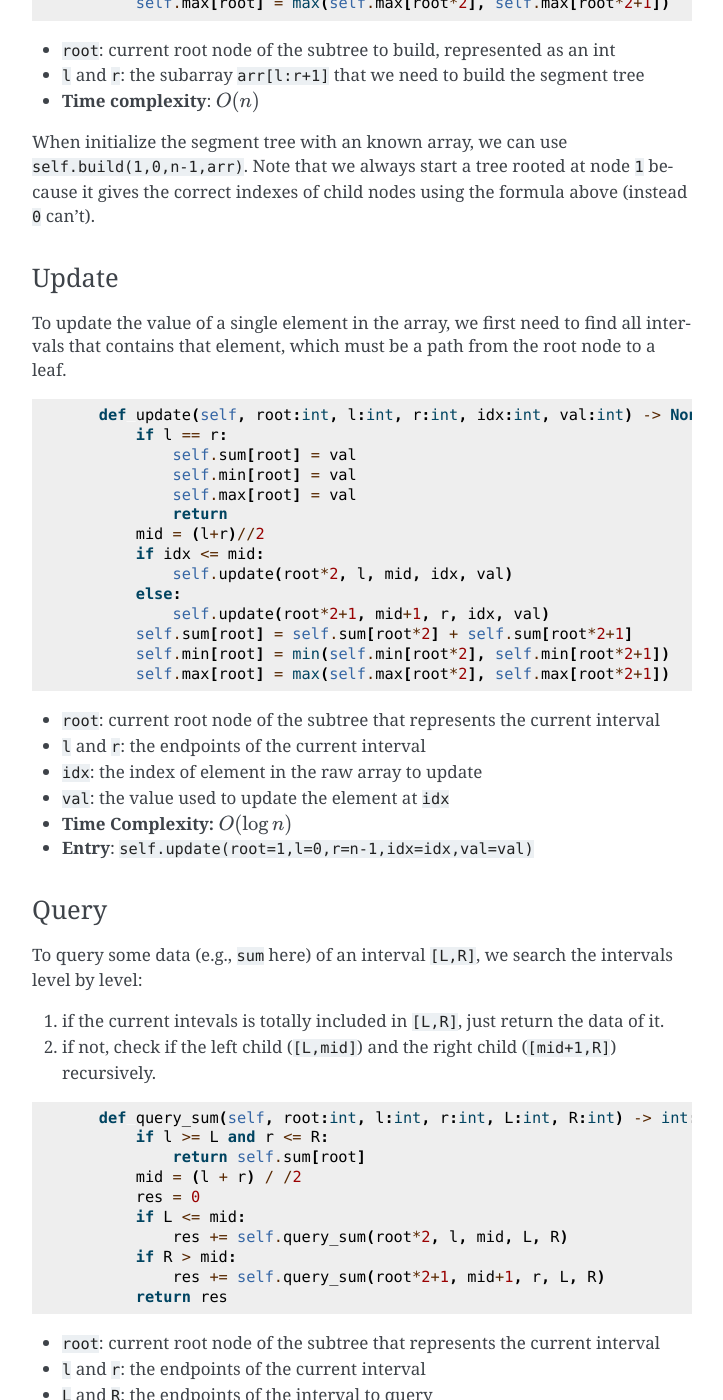
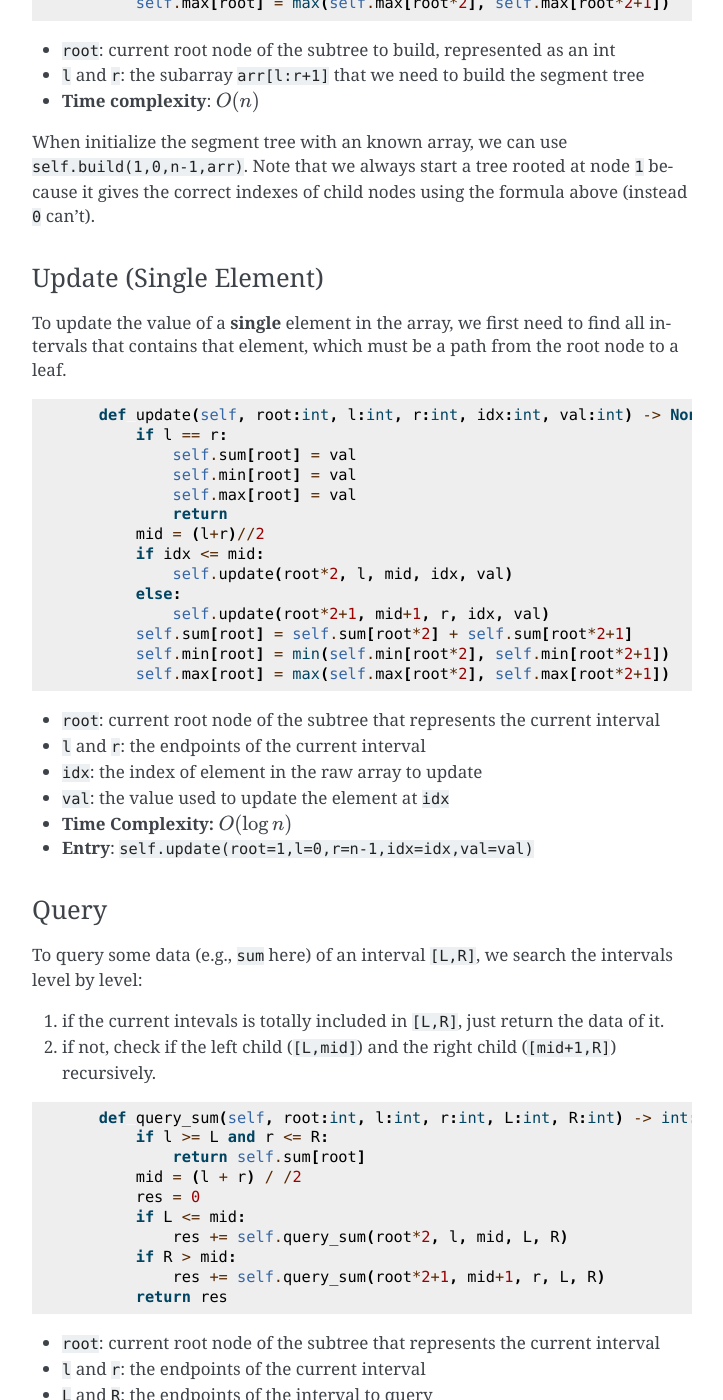
Before and after one commit to li-xin-yi/lctemplates, a Sphinx documentation site: the page built from docs/source/segtree.md, in a window 1280 px wide and 1400 px high, scrolled down 3846 px. Shown: the whole window, without its empty margins (388-1111 px from the left). Built offline with Sphinx 7.4.7, drawn with Linux system fonts in a browser that asks for light colours; cross-references to code outside the pages are shown as plain code; some of the changed text lies outside the part shown.

Commit message:
Update segtree.md

`````diff
--- a/docs/source/segtree.md
+++ b/docs/source/segtree.md
@@ -10,7 +10,7 @@
 - In opposite, if we only keep every single element for each index (every `A[i]`), in other words, `n` intervals of length 1, as what a built-in array exactly does, we only require $O(n)$ space to build them and $O(1)$ to update any single element. But the time cost for each query of interval data increases to $O(n)$.
 - ...
 
-Yes, as you see, this is a **trade-off** between **space and time**, as well as a **trade-off** between **construction**, the following **updates**, and **queries**. A [segment tree](https://en.wikipedia.org/wiki/Segment_tree) is designed to balance those costs and break the dilemma, which offers better performance to build the array quickly and supports **numerous** times of both *update* and *query* operations.
+Yes, as you see, this is a **trade-off** between **space and time**, as well as a **trade-off** between **construction**, the following **updates**, and **queries**. A [segment tree](https://en.wikipedia.org/wiki/Segment_tree) is designed to balance those costs and break the dilemma, which offers better performance to build the array quickly and supports **numerous** times of both _update_ and _query_ operations.
 
 We build a segment tree from an array by recursively dividing every subarray `[left,right]` into two smaller subarrays as `[left,mid]` and `[mid+1,right]`, where `mid=(left+right)//2`. Every subarray `[left,right]` is represented as a TreeNode, with left child `[left,mid]` and right child `[mid+1,right]`. For example, assume we have an array `A` initialized as:
 
@@ -24,9 +24,9 @@
 
 We see that we create `2n-1` TreeNodes for different subarrays. The **leaf** nodes are used to store **single** elements (interval `[i,i]`). For each query or update request, we go through a [post-order DFS](https://en.wikipedia.org/wiki/Tree_traversal#Post-order,_LRN) from the root of the entire tree (the array `[0,n-1]`). For example, in the case above, every `sum` value for each TreeNode is calculated by adding the `sum` of two child nodes. Therefore, whenever we request to update a single element `A[i]` contained in either child node, we must first traverse to any TreeNode that includes this index `i` and then go to one of its children. After any child node is modified, the `sum` of the parent node must also be re-calculated by adding the two updated `sum`s of its children.
 
-````{note}
+```{note}
 Even though each node in the picture is depicted as a subarray, remember that it is **just for demonstration**. a TreeNode never stores any specific value of elements in the interval `[i,j]`, instead it only keeps track of some information about the interval (e.g., `sum` in this case) and pointers to its children, which always take up $O(1)$ space for each TreeNode.
-````
+```
 
 Let's talk about querying the `sum` of an interval `[i,j]`, which may not be represented exactly by any single TreeNode in the tree right now. For example, if we want to query `sum(A[1:8])`, we need to start a traversal like:
 
@@ -82,9 +82,9 @@
 
 When initialize the segment tree with an known array, we can use `self.build(1,0,n-1,arr)`. Note that we always start a tree rooted at node `1` because it gives the correct indexes of child nodes using the formula above (instead `0` can't).
 
-### Update
+### Update (Single Element)
 
-To update the value of a single element in the array, we first need to find all intervals that contains that element, which must be a path from the root node to a leaf.
+To update the value of a **single** element in the array, we first need to find all intervals that contains that element, which must be a path from the root node to a leaf.
 
 ```py
     def update(self, root:int, l:int, r:int, idx:int, val:int) -> None:
@@ -136,6 +136,10 @@
 - **Time Complexity:** $O(\log n)$
 - **Entry**: `self.query_sum(root=1,l=0,r=n-1,L=L,R=R)`
 
+## Lazy Propagation
+
+To update a range of elements in the array, we don't have to update every single element in the range. Instead, we can update the interval represented by a TreeNode and mark it as `lazy` to indicate that its children are not up-to-date. When we need to query the data of a TreeNode, we first check if it is `lazy` and update its children if necessary.
+
 ## Read More
 
 See [^1]
`````
